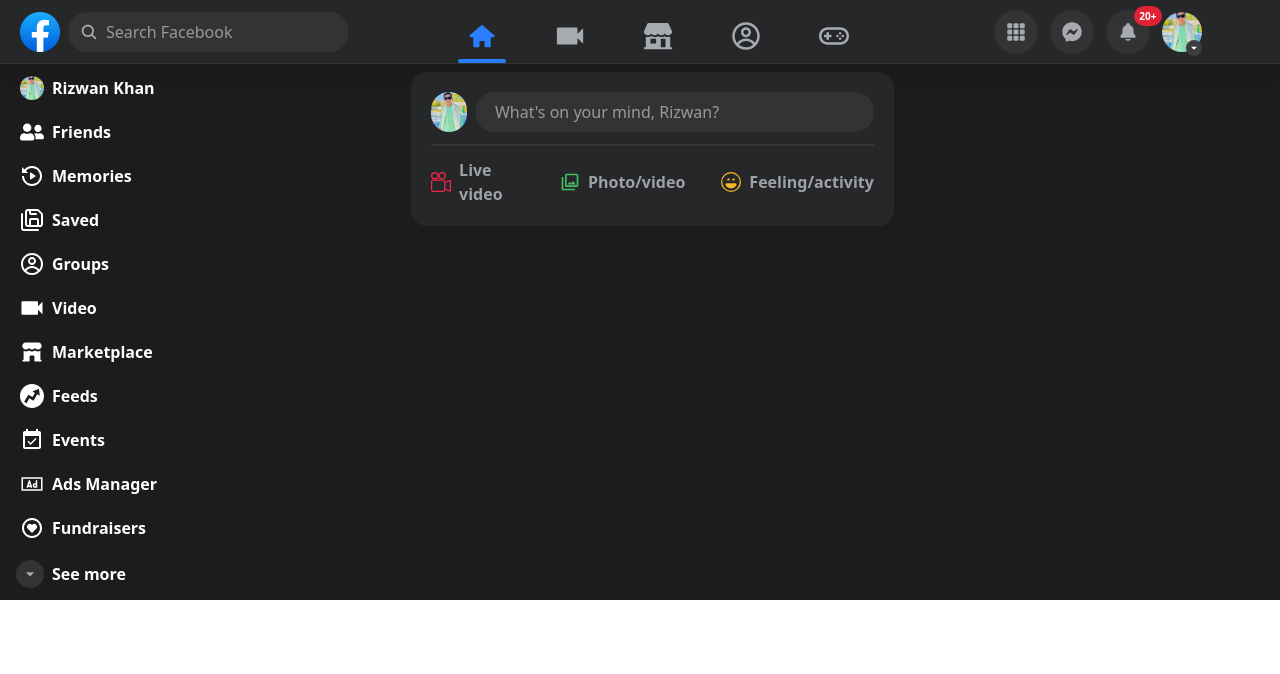
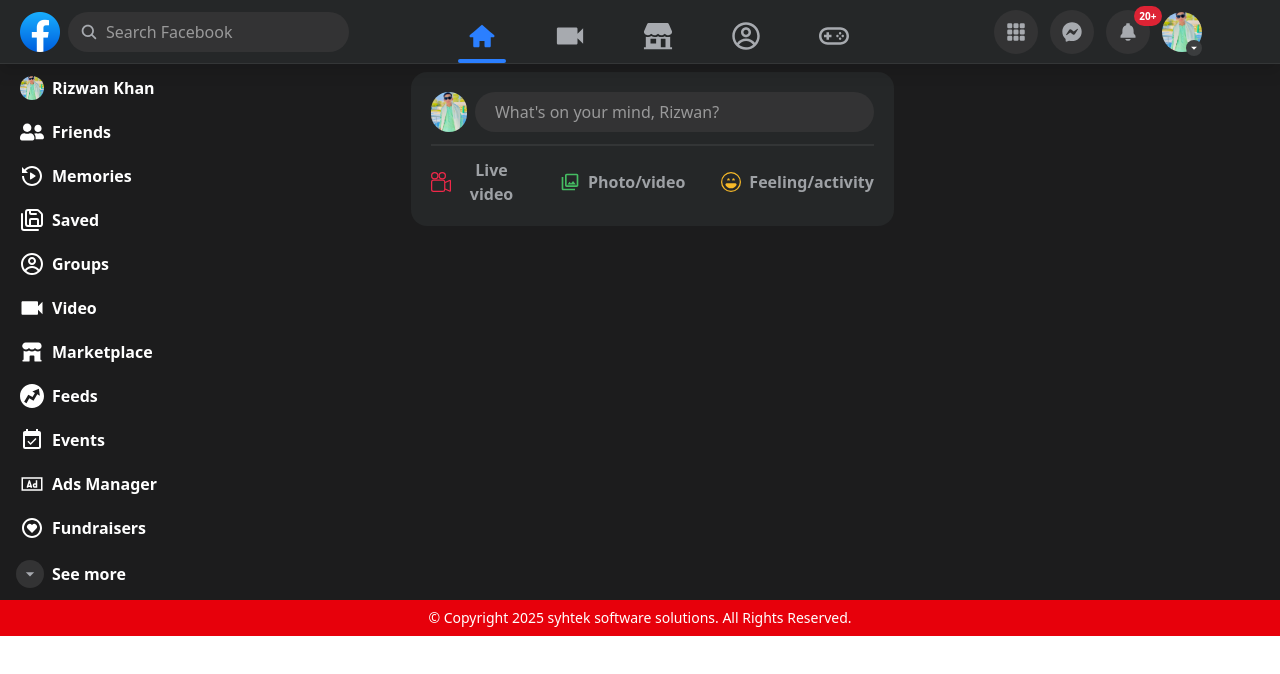
Before and after one commit to RKHAN67/facebook-clone, a React (Vite) app: page / in a window 1280 px wide. Shown: the top 674 px of the page. Built offline with nearby package versions, Linux system fonts and the light colour scheme.

Commit message:
add the model

```diff
--- a/src/assets/icon/Icons.jsx
+++ b/src/assets/icon/Icons.jsx
@@ -22,6 +22,7 @@
 import { BsCameraReels } from "react-icons/bs";
 import { MdOutlinePhotoLibrary } from "react-icons/md";
 import { BsEmojiLaughing } from "react-icons/bs";
+import { IoMdClose } from "react-icons/io";
 
 
 
@@ -49,4 +50,5 @@
     REELS: <BsCameraReels />,
     PHOTO: <MdOutlinePhotoLibrary />,
     EMOJI: <BsEmojiLaughing />,
+    CLOSE: <IoMdClose />,
 }
--- /dev/null
+++ b/src/components/layout/Footer.jsx
@@ -0,0 +1,10 @@
+import React from 'react'
+
+export const Footer = () => {
+    const year = new Date().getFullYear();
+    return (
+        <div className='bg-red-600 text-white text-center text-sm p-2'>
+            © Copyright {year} syhtek software solutions. All Rights
+            Reserved.</div>
+    )
+}
--- a/src/layout/MainLayout.jsx
+++ b/src/layout/MainLayout.jsx
@@ -1,6 +1,7 @@
 import React from 'react'
 import { Outlet } from 'react-router-dom'
 import Header from '../components/layout/Header'
+import { Footer } from '../components/layout/Footer'
 
 const MainLayout = () => {
     return (
@@ -11,7 +12,7 @@
             <div className='pt-16'>
                 <Outlet />
             </div>
-            {/* <p>rizwan</p> */}
+            <Footer />
         </div>
     )
 }
--- a/src/pages/Home.jsx
+++ b/src/pages/Home.jsx
@@ -25,13 +25,14 @@
 ];
 
 const postActions = [
-    { name: "Live video", icon: Icons.REELS, link: "/live-video", color: "#f02849" },
-    { name: "Photo/video", icon: Icons.PHOTO, link: "/photo-video", color: "#45bd62" },
-    { name: "Feeling/activity", icon: Icons.EMOJI, link: "/feeling-activity", color: "#f7b928" },
+    { name: "Live video", icon: Icons.REELS, color: "#f02849" },
+    { name: "Photo/video", icon: Icons.PHOTO, color: "#45bd62" },
+    { name: "Feeling/activity", icon: Icons.EMOJI, color: "#f7b928" },
 ];
 
 const Home = () => {
     const [showMore, setShowMore] = useState(false);
+    const [showModal, setShowModal] = useState(false);
 
     return (
         <div className="flex bg-[#1c1c1d] w-full h-full">
@@ -87,17 +88,52 @@
                     <div className="border border-[#333536]"></div>
                     <div className="flex items-center gap-9">
                         {postActions.map((action, index) => (
-                            <Link to={action.link} key={index} className="flex items-center gap-2">
+                            <button
+                                key={index}
+                                className="flex items-center gap-2 cursor-pointer"
+                                onClick={() => action.name === "Photo/video" && setShowModal(true)}
+                            >
                                 <span className="text-xl" style={{ color: action.color }}>
                                     {action.icon}
                                 </span>
                                 <h3 className="text-[#9ea1a5] text-base font-semibold">
                                     {action.name}
                                 </h3>
-                            </Link>
+                            </button>
                         ))}
                     </div>
                 </div>
+                {showModal && (
+                    <div className="fixed inset-0  backdrop-blur-sm flex justify-center items-center">
+                        <div className="flex flex-col gap-3 bg-[#252728] p-5 rounded-lg w-[450px] shadow-lg">
+                            <div className="flex items-center justify-end gap-35">
+                                <h2 className="text-lg font-semibold text-white text-center">Create Post</h2>
+                                <div
+                                    className="cursor-pointer rounded-full bg-[#333334] py-2 px-2 "
+                                    onClick={() => setShowModal(false)}
+                                >
+                                    <span className="text-xl text-[#a7aaaf]">{Icons.CLOSE}</span>
+                                </div>
+                            </div>
+                            <div className="border border-[#333536]"></div>
+                            <div className="flex flex-col gap-5">
+                                <textarea className="w-full h-[150px] text-xl text-white outline-none resize-none" placeholder="What's on your mind, Rizwan?"></textarea>
+                                <div className="flex justify-between border border-[#4b4d50] rounded-lg py-3.5 px-4">
+                                    <h3 className="text-white text-sm cursor-pointer">Add to your post</h3>
+                                    <div className="flex gap-2">
+                                        <span className="text-xl text-[#45bd62] cursor-pointer">{Icons.PHOTO}</span>
+                                        <span className="text-xl text-[#1877f2] cursor-pointer">{Icons.FRIENDS}</span>
+                                        <span className="text-xl text-[#f7b928] cursor-pointer">{Icons.EMOJI}</span>
+                                        <span className="text-xl text-[#f02849] cursor-pointer">{Icons.PHOTO}</span>
+                                        <span className="text-xl text-[#2ab8a4] cursor-pointer">{Icons.PHOTO}</span>
+                                    </div>
+                                </div>
+                                <button className="w-full text-center text-white cursor-pointer bg-[#1877f2] py-2 rounded-lg">Post</button>
+                            </div>
+                        </div>
+                    </div>
+                )}
+
             </div>
 
             <div className="w-[80%]"></div>
```
Also changed, not shown: src/components/layout/Header.jsx (+25 -5 lines).
